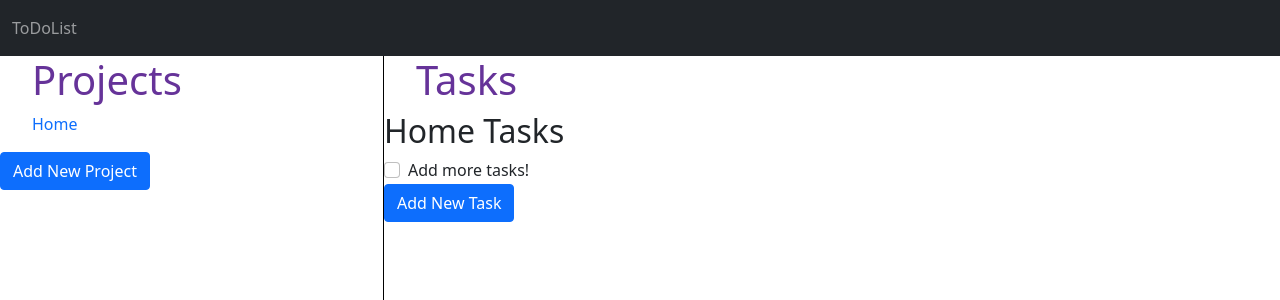
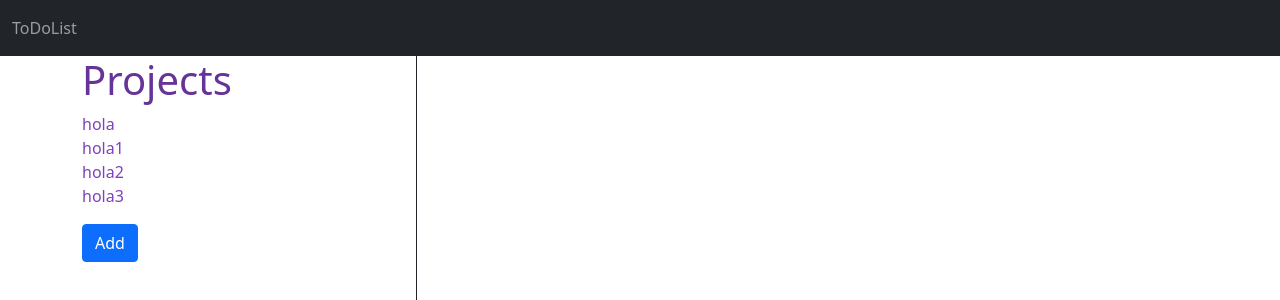
Before and after one commit to NataJenkins/toDoList, a website built with webpack: page dist/index.html in a window 1280 px wide. Shown: the top 300 px of the page. Built offline with nearby package versions, Linux system fonts and the light colour scheme.

Commit message:
fixed tasks bug and implemented task filter

```diff
--- a/src/index.js
+++ b/src/index.js
@@ -1,43 +1,62 @@
 import Projects from "./projects";
 import Tasks from "./tasks";
 
-const TaskUnit = (title, description, dueDate, priority) => {
-  return { title, description, dueDate, priority };
+export const changeProjectName = (name, id) => {
+  currentProject = name;
+  const taskHeader = document.querySelector(".tasks-container > h1");
+  const selectedProject = document.querySelector(".selected-project");
+  taskHeader.textContent = `${currentProject} Tasks`;
+  if (selectedProject) {
+    selectedProject.classList.remove("selected-project");
+  }
+  document
+    .querySelector(`#project-display-${id}`)
+    .classList.add("selected-project");
+
+  renderTaskContainer(currentProject);
+  renderTasks();
 };
 
-const ProjectUnit = (name) => {
-  return { name };
-};
+export const filterTaskByCurrentProject = (tasksArr) =>
+  tasksArr.filter((task) => task.project === currentProject);
 
-const myProjects = Projects();
-const myTasks = Tasks();
-const sampleProject = ProjectUnit("Home");
-const sampleTask = TaskUnit(
-  "Add more tasks!",
-  "Complete basic JS functionalities",
-  "03/30/2021",
-  "High"
-);
+const { addProject } = Projects();
+const { addTask, renderTasks } = Tasks();
+let currentProject = undefined;
 
-myProjects.addProject(sampleProject, false);
-myTasks.addTask(sampleTask, 'Home');
+addProject({ name: "hola" });
+addProject({ name: "hola1" });
+addProject({ name: "hola2" });
+addProject({ name: "hola3" });
+
+addTask({ title: "quetal", project: "hola" });
+addTask({ title: "quetal1", project: "hola1" });
+addTask({ title: "quetal2", project: "hola2" });
+addTask({ title: "quetal3", project: "hola3" });
+addTask({ title: "quetal", project: "hola" });
+addTask({ title: "quetal1", project: "hola1" });
+addTask({ title: "quetal2", project: "hola2" });
+addTask({ title: "quetal3", project: "hola3" });
 
 const saveProjectBtn = document.querySelector("#save-project-btn");
 const saveTaskBtn = document.querySelector("#save-task-btn");
 
-window.addEventListener("click", (event) => {
-  if (event.target === saveProjectBtn) {
-    const projectName = document.querySelector("#input-project-name");
-    const newProject = ProjectUnit(projectName.value);
-    myProjects.addProject(newProject);
-    projectName.value = '';
+saveProjectBtn.addEventListener("click", (e) => {
+  const projectName = document.querySelector("#input-project-name");
+  addProject({ name: projectName.value });
+  projectName.value = "";
+});
+
+saveTaskBtn.addEventListener("click", (e) => {
+  const taskName = document.querySelector("#input-task-name");
+  addTask({ title: taskName.value, project: currentProject });
+  taskName.value = "";
+});
+
+const renderTaskContainer = (isCurrentProject) => {
+  if (!isCurrentProject) {
+    document.querySelector(".tasks-container").classList.add("d-none");
+  } else {
+    document.querySelector(".tasks-container").classList.remove("d-none");
   }
-  if (event.target === saveTaskBtn) {
-    const taskName = document.querySelector("#input-task-name");
-    const projectName = document.querySelector('#input-select-task-name');
-    const newProject = TaskUnit(taskName.value);
-    myTasks.addTask(newProject);
-    taskName.value = '';
-  }
-
-});
+};
--- a/src/projects.js
+++ b/src/projects.js
@@ -1,49 +1,44 @@
-const displayProject = (project) => {
+import { changeProjectName } from "./index";
+
+const displayProject = ({ id, name }) => {
   const projectTitle = document.createElement("li");
+  const anchorElement = document.createElement("a");
+
   projectTitle.setAttribute("class", "project-list-item");
-  const anchorElement = document.createElement("a");
-  anchorElement.setAttribute("id", `project-display-${project.id}`);
+  anchorElement.setAttribute("id", `project-display-${id}`);
   anchorElement.setAttribute("href", "#");
-  anchorElement.textContent = project.name;
+  anchorElement.textContent = name;
+
   projectTitle.appendChild(anchorElement);
-  projectTitle.addEventListener('click', () => {
-    const element = document.querySelector(`.${project.name}`);
-    element.classList.toggle("hidden");
+  projectTitle.addEventListener("click", () => {
+    changeProjectName(name, id);
   });
-  return { projectTitle };
+  return projectTitle;
 };
 
 const Projects = () => {
-  const projectsList = [];
-  const addProject = (project) => {
-    project.id = projectsList.length + 1;
-    projectsList.push(displayProject(project));
+  const projectList = [];
+
+  const addProject = ({ name }) => {
+    const projectId = projectList.length;
+    projectList.push({ id: projectId, name });
+    renderProjects();
+  };
+
+  const renderProjects = () => {
     const projectListElement = document.querySelector(".projects-list");
-    projectListElement.appendChild(
-      projectsList[projectsList.length - 1].projectTitle
-    );
-    const parent = document.querySelector('.tasks-list');
-    const tasksSection = document.createElement("div");
-    tasksSection.setAttribute("class", `${project.name} project`);
-    const tasksSectionTitle = document.createElement("h2");
-    tasksSectionTitle.textContent = `${project.name} Tasks`;
-    tasksSection.appendChild(tasksSectionTitle);
-    const tasksContainer = document.createElement("div");
-    tasksContainer.setAttribute("class", "list-container");
-    tasksSection.appendChild(tasksContainer);
-    parent.appendChild(tasksSection);
-    const options = document.querySelector("#input-select-task-name");
-    const option = document.createElement("option");
-    option.setAttribute("value", project.name);
-    option.textContent = project.name;
-    options.appendChild(option);
+    projectListElement.innerHTML = "";
+
+    projectList.forEach((project) => {
+      projectListElement.appendChild(displayProject(project));
+    });
   };
 
   const removeProject = (index) => {
     projectsLists.splice(index, 1);
   };
 
-  return { projectsList, addProject, removeProject };
+  return { projectList, addProject, removeProject };
 };
 
 export default Projects;
--- a/src/tasks.js
+++ b/src/tasks.js
@@ -1,37 +1,46 @@
-const displayTask = (task) => {
+import { filterTaskByCurrentProject } from "./index";
+
+const displayTask = ({ title }) => {
   const taskContainer = document.createElement("div");
+  const taskInput = document.createElement("input");
+  const taskLabel = document.createElement("label");
   taskContainer.setAttribute("class", "form-check");
-  const taskInput = document.createElement("input");
   taskInput.setAttribute("class", "form-check-input");
   taskInput.setAttribute("type", "checkbox");
-  taskInput.setAttribute("id", `flexCheckDefault-${task.id}`);
-  taskInput.setAttribute("name", `${task.title}`);
-  taskInput.setAttribute("value", `${task.title}`);
-  const taskLabel = document.createElement("label");
-  taskLabel.setAttribute("for", `${task.title}`);
+  taskInput.setAttribute("name", `${title}`);
+  taskInput.setAttribute("value", `${title}`);
+  taskLabel.setAttribute("for", `${title}`);
   taskLabel.setAttribute("class", "form-check-label");
-  taskLabel.textContent = task.title
+  taskLabel.textContent = title;
+
   taskContainer.appendChild(taskInput);
   taskContainer.appendChild(taskLabel);
 
-  return { taskContainer };
+  return taskContainer;
 };
 
 const Tasks = () => {
   const tasksList = [];
-  const addTask = (task, project) => {
-    task.id = tasksList.length + 1;
-    tasksList.push(displayTask(task));
-    const taskListElement = document.querySelector(`.${project} > .list-container`);
-    console.log(taskListElement);
-    taskListElement.appendChild(tasksList[tasksList.length - 1].taskContainer);
+
+  const addTask = (taskObj) => {
+    tasksList.push(taskObj);
+    renderTasks();
+  };
+
+  const renderTasks = () => {
+    const taskListElement = document.querySelector(".tasks-list");
+    taskListElement.innerHTML = "";
+
+    filterTaskByCurrentProject(tasksList).forEach((task) => {
+      taskListElement.appendChild(displayTask(task));
+    });
   };
 
   const removeTask = (index) => {
     tasksList.splice(index, 1);
   };
 
-  return { tasksList, addTask, removeTask };
+  return { tasksList, addTask, removeTask, renderTasks };
 };
 
 export default Tasks;
```
Also changed, not shown: dist/assets/styless.css, dist/index.html, dist/main.js.
